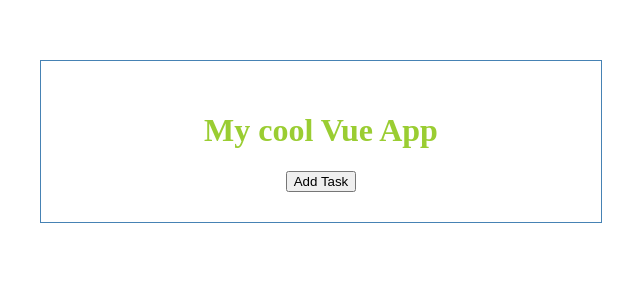
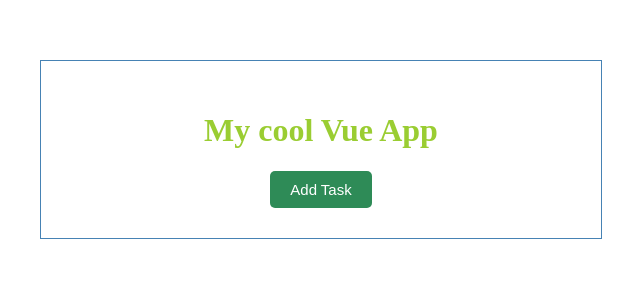
Before and after one commit to raviteja-kandagatla/VUEJS-TUTORIAL, a Vue app: page / in a window 1280 px wide. Shown: the top 300 px of the page, without its empty margins (319-959 px from the left). Built offline with nearby package versions, Linux system fonts and the light colour scheme.

Commit message:
added new files changes

```diff
--- a/src/App.vue
+++ b/src/App.vue
@@ -24,4 +24,14 @@ export default {
   max-width: 500px;
   margin: auto;
 }
+
+button {
+  padding: 10px 20px;
+  font-size: 15px;
+  background: seagreen;
+  color: white;
+  border: none;
+  border-radius: 5px;
+  cursor: pointer;
+}
 </style>
```
